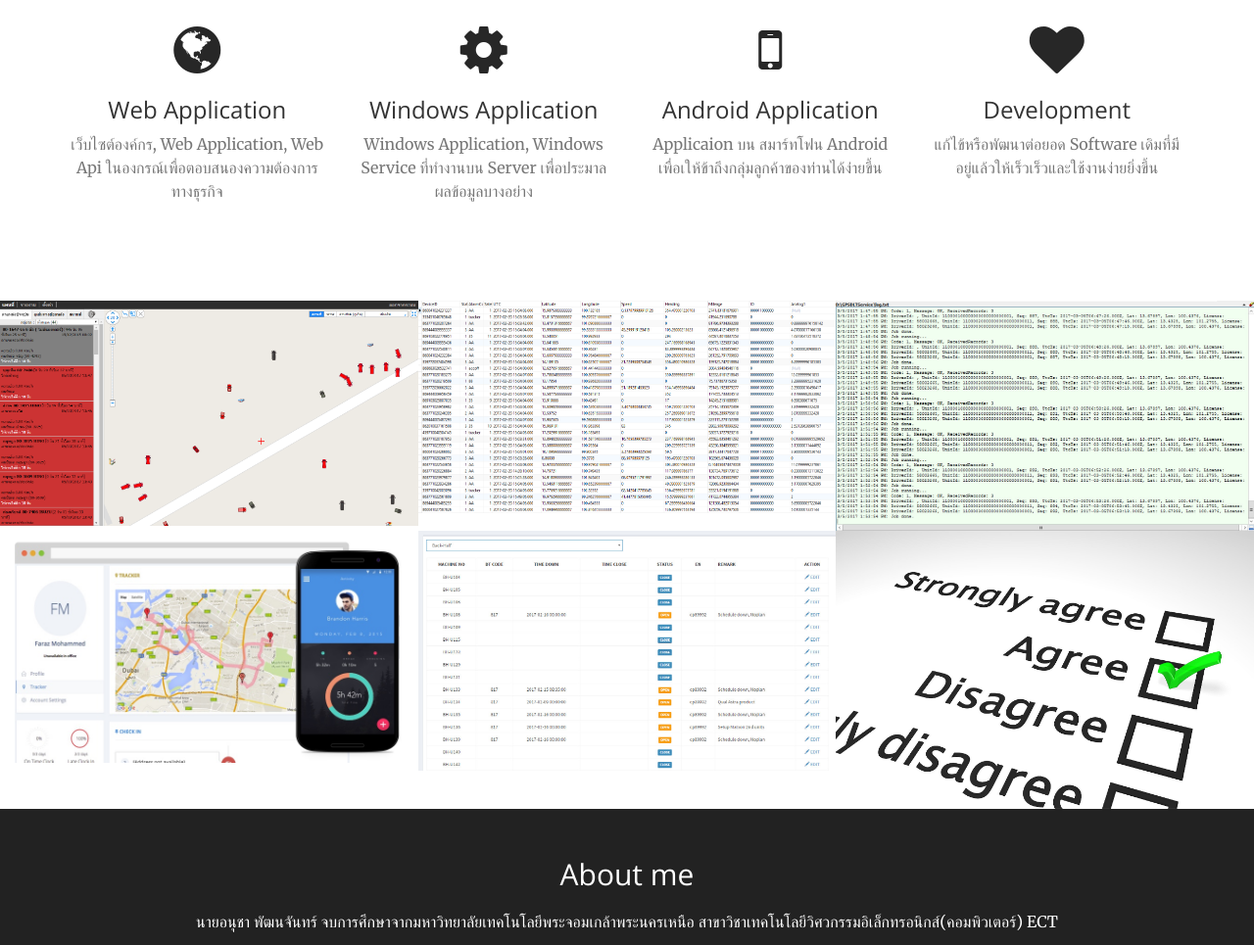
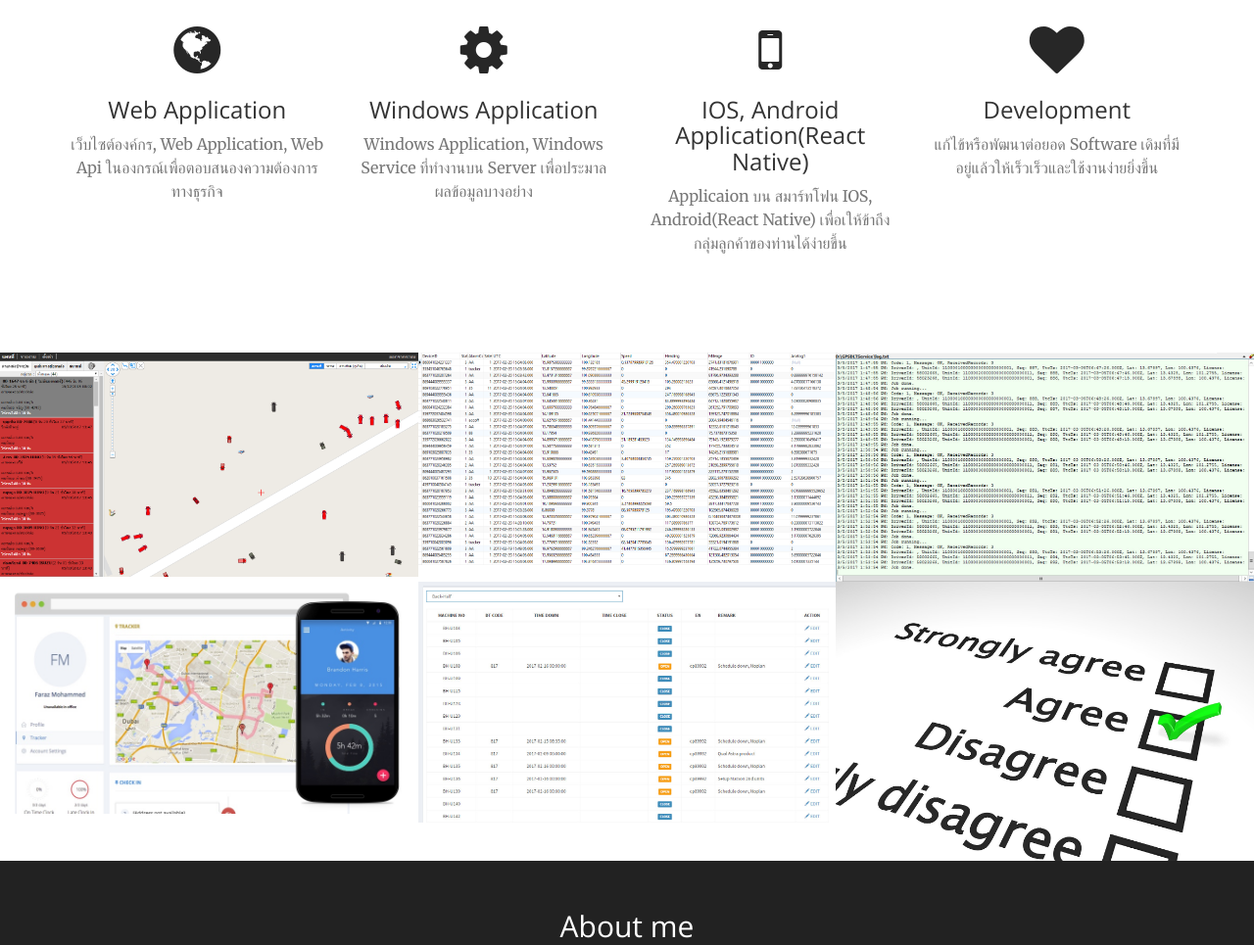
Before and after one commit to Anuchap/anuchap.github.io-, a website: page index.html in a window 1280 px wide. Shown: the part 1367-2332 px from the top of the page at 98% size. Drawn offline with nearby package versions, Linux system fonts and the light colour scheme.

Commit message:
react native

```diff
--- a/index.html
+++ b/index.html
@@ -8,9 +8,9 @@
     <meta name="viewport" content="width=device-width, initial-scale=1">
     <meta name="author" content="Anuchap">
     <meta name="description" content="Thailand Programmer Freelance">
-    <meta name="keywords" content="จ้างเขียนโปรแกรม, Programmer Freelance, จ้างเขียนเว็บ, รับเขียนโปรแกรม, รับเขียนเว็บ, android, เขียนโปรแกรมมือถือ, รับเขียน Android Application, แปลงเว็บไซด์เป็น Android Application, GPS, GPS Tracking, กรมขนส่ง, python, django">
+    <meta name="keywords" content="จ้างเขียนโปรแกรม, Programmer Freelance, จ้างเขียนเว็บ, รับเขียนโปรแกรม, รับเขียนเว็บ, android, เขียนโปรแกรมมือถือ, รับเขียน Android Application, แปลงเว็บไซด์เป็น Android Application, GPS, GPS Tracking, กรมขนส่ง, python, django, react, react native">
 
-    <title>Programmer Freelance รับจ้างเขียนเว็บ, รับจ้างเขียนโปรแกรม, รับเขียน Android Application, แปลงเว็บไซด์เป็น Android Application, GPS, GPS Tracking, กรมขนส่ง, python, django</title>
+    <title>Programmer Freelance รับจ้างเขียนเว็บ, รับจ้างเขียนโปรแกรม, รับเขียน Android Application, แปลงเว็บไซด์เป็น Android Application, GPS, GPS Tracking, กรมขนส่ง, python, django, React, React Native</title>
     <link rel="shortcut icon" href="img/code.png" />
 
     <!-- Bootstrap Core CSS -->
@@ -125,8 +125,8 @@
                 <div class="col-lg-3 col-md-6 text-center">
                     <div class="service-box">
                         <i class="fa fa-4x fa-mobile text-primary sr-icons"></i>
-                        <h3>Android Application</h3>
-                        <p class="text-muted">Applicaion บน สมาร์ทโฟน Android เพื่อเให้ข้าถึงกลุ่มลูกค้าของท่านได้ง่ายขึ้น</p>
+                        <h3>IOS, Android Application(React Native)</h3>
+                        <p class="text-muted">Applicaion บน สมาร์ทโฟน IOS, Android(React Native) เพื่อเให้ข้าถึงกลุ่มลูกค้าของท่านได้ง่ายขึ้น</p>
                     </div>
                 </div>
                 <div class="col-lg-3 col-md-6 text-center">
@@ -241,9 +241,6 @@
         <div class="container text-center">
             <div class="call-to-action">
                 <h2>About me</h2>
-                <p>นายอนุชา พัฒนจันทร์ จบการศึกษาจากมหาวิทยาลัยเทคโนโลยีพระจอมเกล้าพระนครเหนือ สาขาวิชาเทคโนโลยีวิศวกรรมอิเล็กทรอนิกส์(คอมพิวเตอร์)
-                    ECT
-                </p>
                 <p>Programmer, Software Developer, Programmer Analysis, Freelance Programmer</p>
                 <!--<a href="http://startbootstrap.com/template-overviews/creative/" class="btn btn-default btn-xl sr-button">Download Now!</a>-->
             </div>
```
